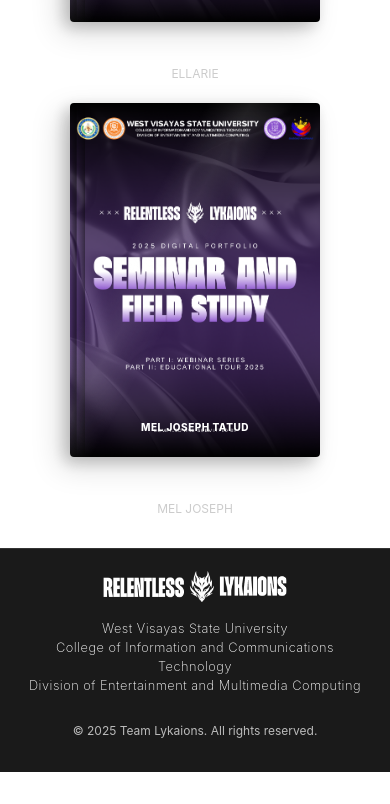
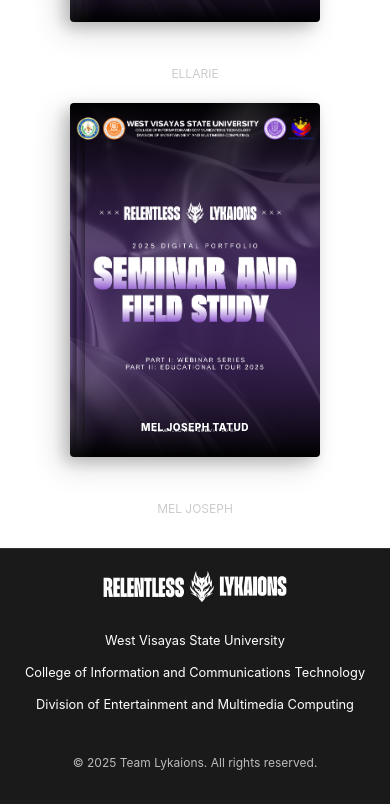
Before and after one commit to Babyama0901/Team-Lykaions---Digital-Portfolio-2025---BSEMC-4A, a React (Vite) app: page / in a window 390 px wide. Shown: the part 7999-8803 px from the top of the page. Before the commit the page ends 8771 px from the top, so only its background shows below. Built offline with nearby package versions, Linux system fonts and the light colour scheme.

Commit message:
feat: add new responsive Footer component with branding and copyright.

```diff
--- a/src/components/Footer.css
+++ b/src/components/Footer.css
@@ -30,21 +30,7 @@
 
 
 
-.footer-center {
-    flex: 2;
-    display: flex;
-    flex-direction: column;
-    align-items: center;
-    text-align: center;
-    gap: 0;
-}
 
-.footer-center p {
-    margin: 0;
-    line-height: 1.5;
-    font-weight: 250;
-    letter-spacing: 0.5px;
-}
 
 .footer-right {
     flex: 1;
--- a/src/components/Footer.jsx
+++ b/src/components/Footer.jsx
@@ -10,11 +10,11 @@
                 <img src={footerLogo} alt="Relentless Lykaions" className="footer-logo-img" />
             </div>
 
-            <div className="footer-center">
+            {<div className="footer-center">
                 <p className="footer-text">West Visayas State University</p>
                 <p className="footer-text">College of Information and Communications Technology</p>
                 <p className="footer-text">Division of Entertainment and Multimedia Computing</p>
-            </div>
+            </div>}
 
             <div className="footer-right">
                 <p className="footer-text">&copy; 2025 Team Lykaions. All rights reserved.</p>
```
